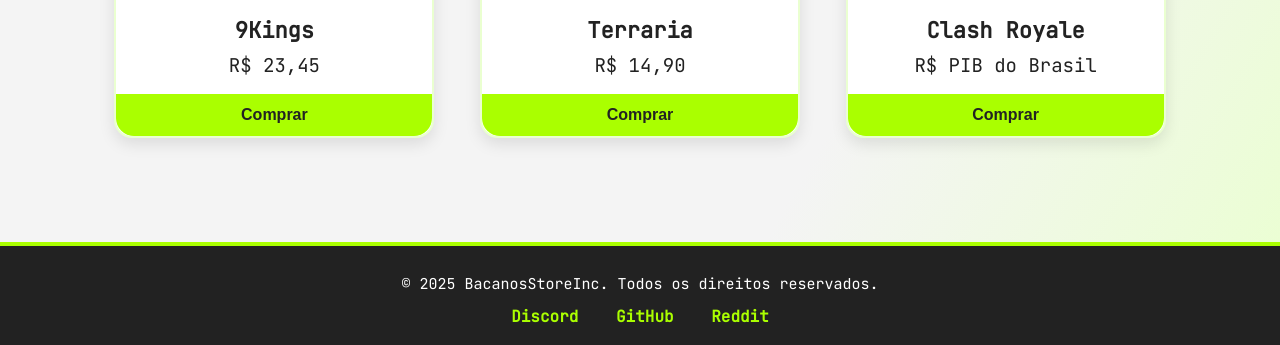
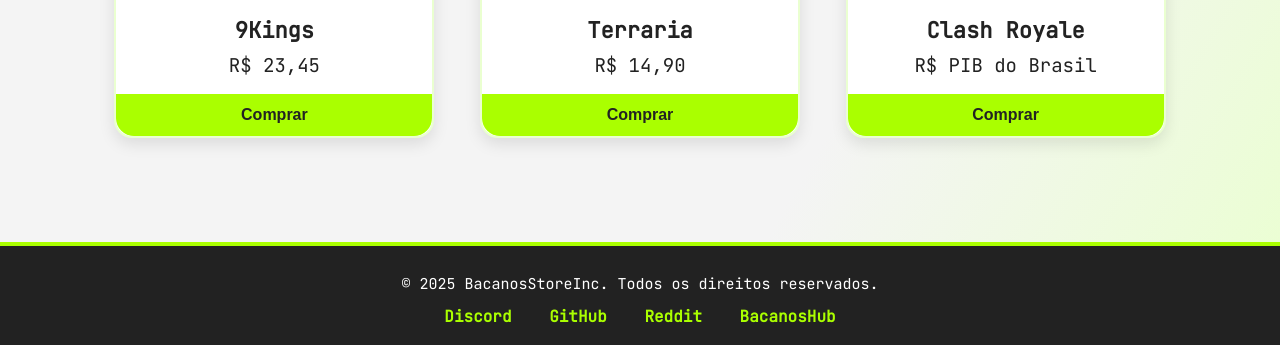
Before and after one commit to bacanos-net/bacanos-net.github.io, a plain HTML site: page bacanosstore.html in a window 1280 px wide. Shown: the part 757-1102 px from the top of the page. Drawn offline with Linux system fonts and the light colour scheme.

Commit message:
Update bacanosstore.html

```diff
--- a/bacanosstore.html
+++ b/bacanosstore.html
@@ -76,6 +76,7 @@
             <a href="https://discord.gg/7qvhJUqZby">Discord</a>
             <a href="https://github.com/prunbo/BacanosStore.git">GitHub</a>
             <a href="https://www.reddit.com/user/Prunbo/">Reddit</a>
+            <a href="index.html">BacanosHub</a>
         </div>
     </footer>
 </body>
```
